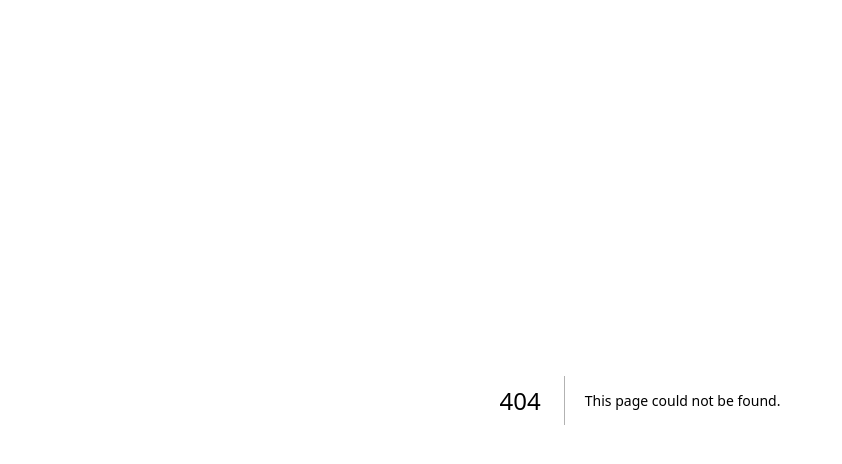
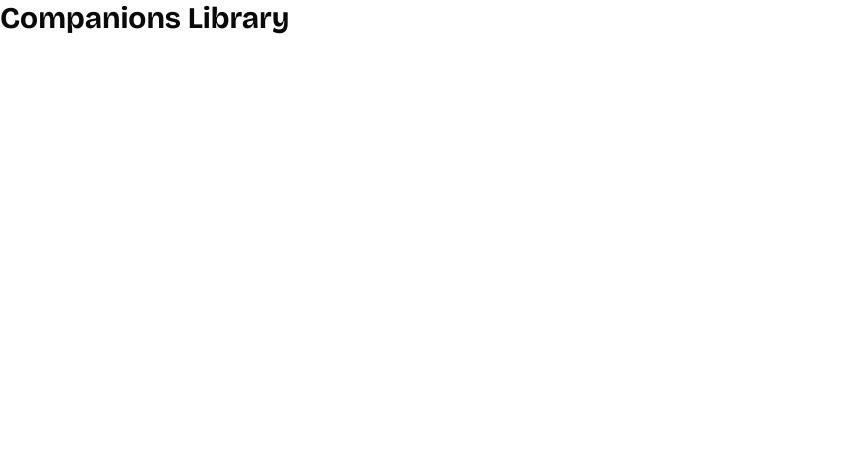
Before and after one commit to mohamadalabsi/converso, a Next.js app: page /companions.tsx in a window 1280 px wide. Before the commit this address had no page. Shown: the top 464 px of the page, without its empty margins (0-842 px from the left). Built offline with nearby package versions, Linux system fonts and the light colour scheme.

Commit message:
creating routes

```diff
--- /dev/null
+++ b/app/Subscription/page.tsx
@@ -0,0 +1,12 @@
+
+
+
+import React from 'react'
+
+const Subscription = () => {
+  return (
+    <div>Subscription</div>
+  )
+}
+
+export default Subscription
--- /dev/null
+++ b/app/companions.tsx/[id]/page.tsx
@@ -0,0 +1,12 @@
+
+
+
+import React from 'react'
+
+const CompanionSession = () => {
+  return (
+    <div>Companion Session</div>
+  )
+}
+
+export default CompanionSession
--- /dev/null
+++ b/app/companions.tsx/new/page.tsx
@@ -0,0 +1,11 @@
+
+
+import React from 'react'
+
+const NewCompanion = () => {
+  return (
+    <div>New Companion</div>
+  )
+}
+
+export default NewCompanion
--- /dev/null
+++ b/app/companions.tsx/page.tsx
@@ -0,0 +1,11 @@
+
+
+
+export default function CompanionsLibrary() {
+  return (
+    <div>
+      <h1>Companions Library</h1>
+      {/* Add your companions library components or content here */}
+    </div>
+  )
+}
--- /dev/null
+++ b/app/my-jorney/page.tsx
@@ -0,0 +1,11 @@
+
+
+import React from 'react'
+
+const Profile = () => {
+  return (
+    <div>Profile</div>
+  )
+}
+
+export default Profile
--- /dev/null
+++ b/app/sign-in/page.tsx
@@ -0,0 +1,11 @@
+
+
+
+export default function SignIn() {
+  return (
+    <div>
+      <h1>Sign In</h1>
+      {/* Add your sign-in form or components here */}
+    </div>
+  )
+}
```
Also changed, not shown: app/page.tsx (line endings or trailing spaces).
